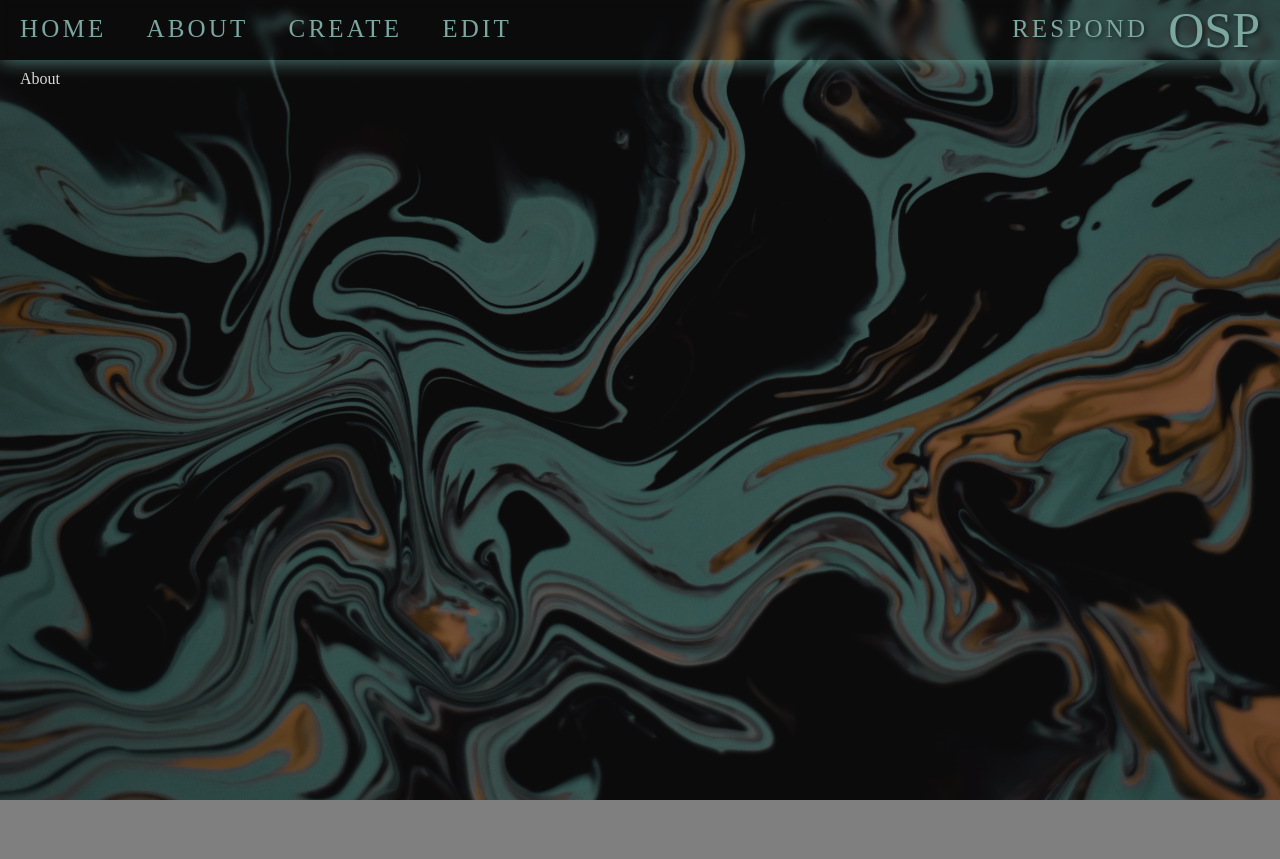
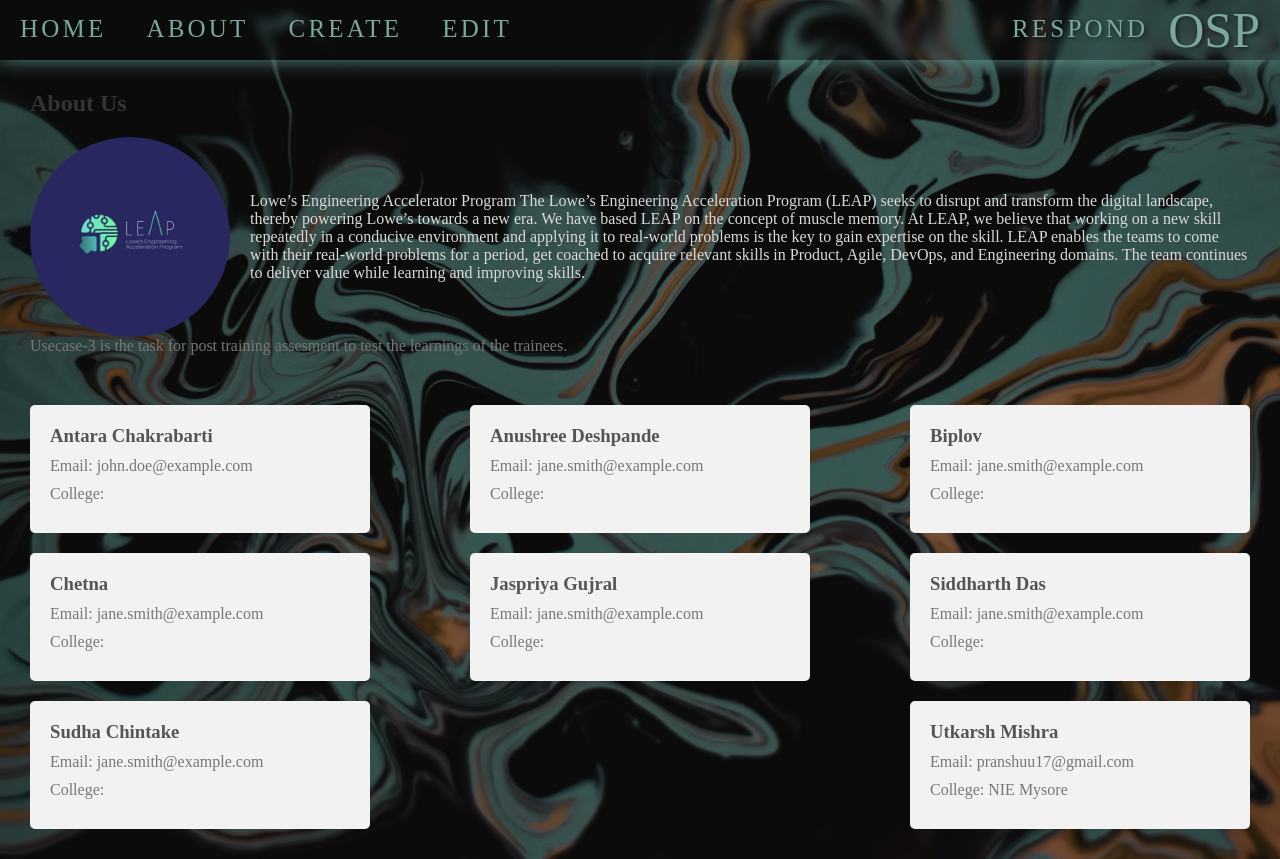
Before and after one commit to pbplop29/Lowes3, a React (Create React App) app in the folder ws/osp/: page /about in a window 1280 px wide. Before the commit the page ends 800 px from the top, so only its background shows below. Built offline with nearby package versions, Linux system fonts and the light colour scheme.

Commit message:
added (about us) front-end

```diff
--- a/ws/osp/src/pages/About.js
+++ b/ws/osp/src/pages/About.js
@@ -1,8 +1,90 @@
 import React from "react";
 import "../styles/About.css";
+import example from "../example.jpg";
+
+const teamMembers = [
+  {
+    id: 1,
+    name: 'Antara Chakrabarti',
+    email: 'john.doe@example.com',
+    college: ''
+  },
+  {
+    id: 2,
+    name: 'Anushree Deshpande',
+    email: 'jane.smith@example.com',
+    college: ''
+  },
+
+  {
+    id: 3,
+    name: 'Biplov',
+    email: 'jane.smith@example.com',
+    college: ''
+  },
+
+  {
+    id: 4,
+    name: 'Chetna',
+    email: 'jane.smith@example.com',
+    college: ''
+  },
+
+  {
+    id: 5,
+    name: 'Jaspriya Gujral',
+    email: 'jane.smith@example.com',
+    college: ''
+  },
+
+  {
+    id: 6,
+    name: 'Siddharth Das',
+    email: 'jane.smith@example.com',
+    college: ''
+  },
+
+  {
+    id: 7,
+    name: 'Sudha Chintake',
+    email: 'jane.smith@example.com',
+    college: ''
+  },
+
+  {
+    id: 8,
+    name: 'Utkarsh Mishra',
+    email: 'pranshuu17@gmail.com',
+    college: 'NIE Mysore'
+  },
+  // Add more team members here...
+];
 
 const About = () => {
-  return <div>About</div>;
+  return (
+
+    <div className="about">
+      <h2>About Us</h2>
+      <div className="container">
+      <img src={example} alt="Example" className="image" />
+      <text className="text">Lowe’s Engineering Accelerator Program
+The Lowe’s Engineering Acceleration Program (LEAP) seeks to disrupt and transform the digital landscape, thereby powering Lowe’s towards a new era. We have based LEAP on the concept of muscle memory. At LEAP, we believe that working on a new skill repeatedly in a conducive environment and applying it to real-world problems is the key to gain expertise on the skill. LEAP enables the teams to come with their real-world problems for a period, get coached to acquire relevant skills in Product, Agile, DevOps, and Engineering domains. The team continues to deliver value while learning and improving skills.</text>
+</div>
+      <div className="Usecase-3"> <p> Usecase-3 is the task for post training assesment to test the learnings of the trainees.
+        </p> </div>
+      <div className="team-members">
+        {teamMembers.map(member => (
+          <div className="member-card" key={member.id}>
+            <h3>{member.name}</h3>
+            <p>{member.role}</p>
+            <p>Email: {member.email}</p>
+            <p>College: {member.college}</p>
+            <p></p>
+          </div>
+        ))}
+      </div>
+    </div>
+  );
 };
 
 export default About;
--- a/ws/osp/src/styles/About.css
+++ b/ws/osp/src/styles/About.css
@@ -0,0 +1,59 @@
+.about {
+    margin: 10px;
+
+}
+
+.container {
+  display: flex;
+  align-items: center;
+}
+
+.text {
+  flex: 1;
+  text-align: left;
+  margin-left: 20px;
+}
+
+.image {
+  text-align: right;
+  width: 200px; /* Adjust the width and height as per your needs */
+    height: 200px;
+    border-radius: 50%;
+}
+
+
+
+
+  .team-members {
+    display: flex;
+    flex-wrap: wrap;
+    justify-content: space-between;
+    margin-top: 50px;
+  }
+
+  .member-card {
+    width: 300px;
+    padding: 20px;
+    margin-bottom: 20px;
+    background-color: #f2f2f2;
+    border-radius: 5px;
+  }
+
+  h2 {
+    color: #333;
+  }
+
+  h3 {
+    margin-top: 0;
+    margin-bottom: 5px;
+    color: #555;
+  }
+
+  p {
+    margin-top: 0;
+    margin-right: 50px;
+    margin-bottom: 10px;
+    color: #777;
+  }
+
+  /* Add more custom styles as needed */
```
Also changed, not shown: ws/osp/src/example.jpg (added), 1 other file (tests, documents, lock files or other folders).
